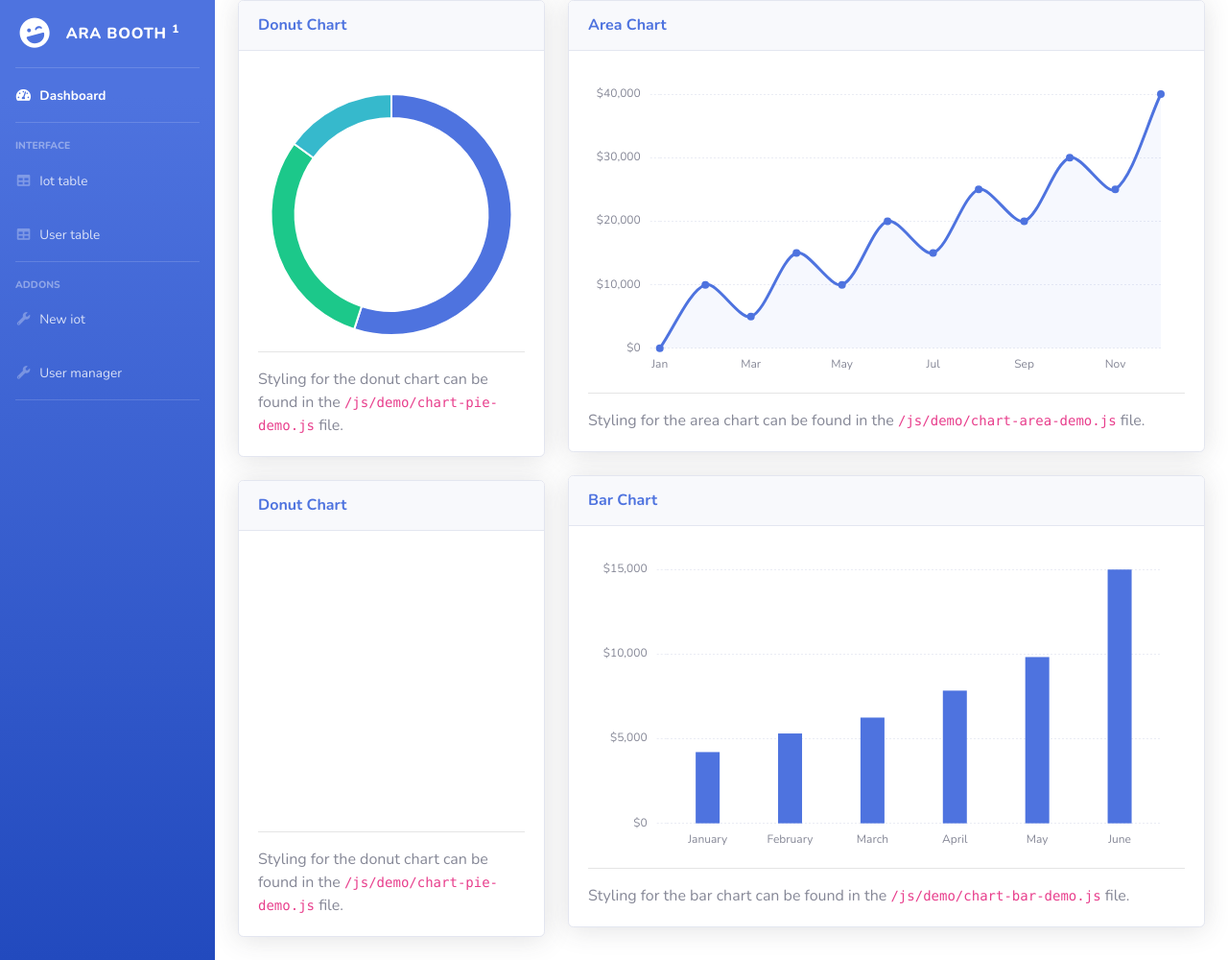
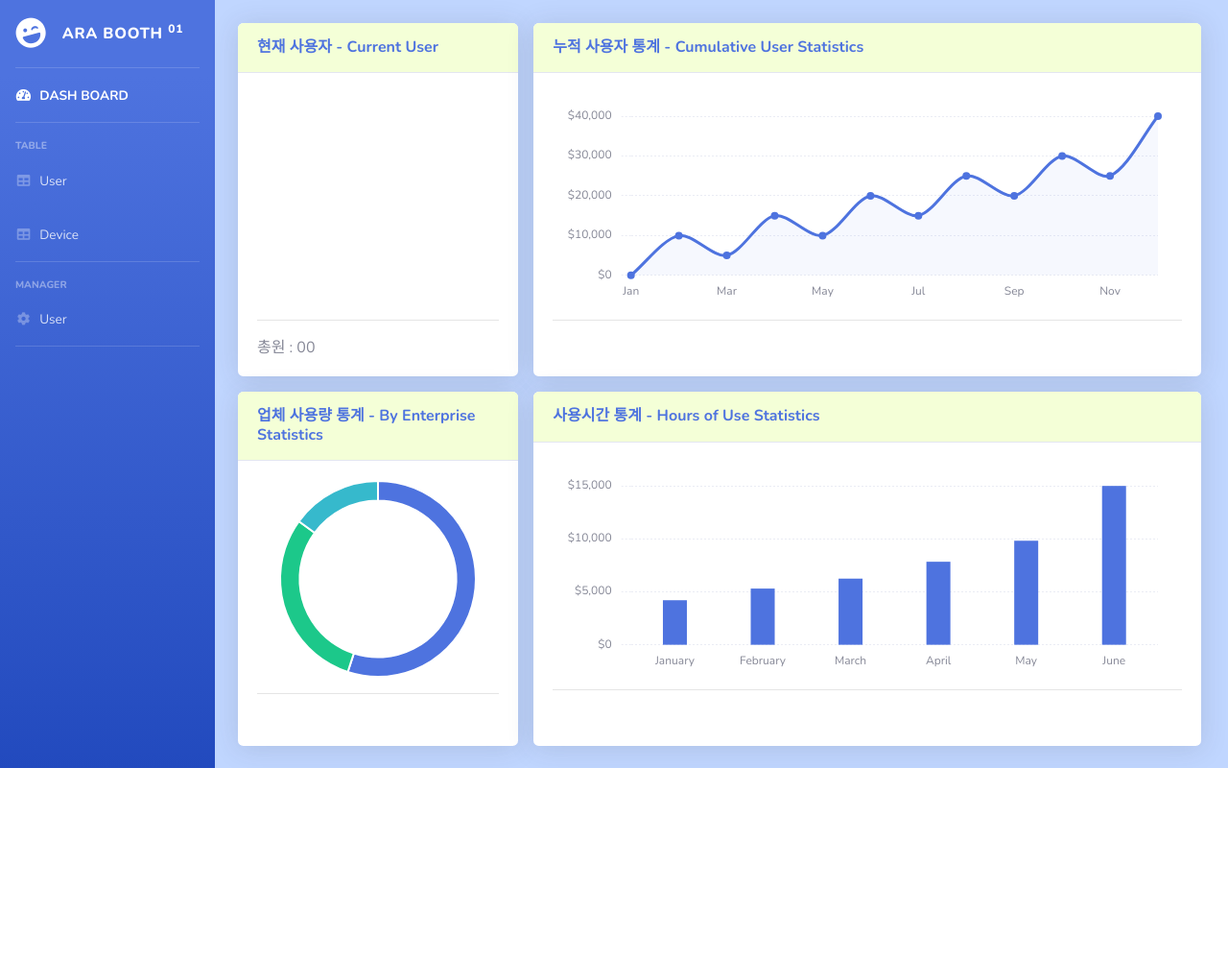
Before and after one commit to jyjin1217/Arabooth, a Flask app: page / in a window 1280 px wide. Shown: the whole page at 96% size. After the commit the page ends 800 px from the top, so only its background shows below. Run offline with Flask 2, Linux system fonts and the light colour scheme; a map, chart or similar area stays blank; some libraries are stand-ins or nearby versions.

Commit message:
layout design

```diff
--- a/app.py
+++ b/app.py
@@ -79,7 +79,7 @@ def user_new():
                 isOk = False;
                 csvResult = "No file to upload";
 
-            # 올바른 파일(csv)인지 걸러내기 to do
+            # 올바른 파일(csv)인지 걸러내기
             if isOk:
                 f = request.files["file"];
                 cType = f.content_type;
--- a/application.py
+++ b/application.py
@@ -79,7 +79,7 @@ def user_new():
                 isOk = False;
                 csvResult = "No file to upload";
 
-            # 올바른 파일(csv)인지 걸러내기 to do
+            # 올바른 파일(csv)인지 걸러내기
             if isOk:
                 f = request.files["file"];
                 cType = f.content_type;
--- /dev/null
+++ b/static/css/custom.css
@@ -0,0 +1,7 @@
+.chartTop {
+    background-color: #f4ffd7;
+}
+.myCardSet {
+    border: none;
+    overflow: hidden;
+}
--- a/templates/base.html
+++ b/templates/base.html
@@ -1,41 +1,39 @@
 <!DOCTYPE html>
 <html>
 <head>
+    <!----------------------Favicon--------------------------->
     <link rel="icon" type="image/png" sizes="16x16"  href="/static/Images/dogi.png">
     <meta name="msapplication-TileColor" content="#ffffff">
     <meta name="theme-color" content="#ffffff">
 
-    <!-- Custom fonts for this template-->
+
+    <!------------------------CSS----------------------------->
+    <!-- Download Template-->
     <link href="{{url_for('static',filename='vendor/fontawesome-free/css/all.min.css')}}" rel="stylesheet">
     <link
         href="https://fonts.googleapis.com/css?family=Nunito:200,200i,300,300i,400,400i,600,600i,700,700i,800,800i,900,900i"
         rel="stylesheet">
-
-    <!-- Custom styles for this template-->
     <link href="{{url_for('static',filename='css/sb-admin-2.min.css')}}" rel="stylesheet">
     <link href="{{url_for('static',filename='vendor/datatables/dataTables.bootstrap4.min.css')}}" rel="stylesheet">
 
-    <!-- Bootstrap core JavaScript-->
+    <!-- Self -->
+    <link href="{{url_for('static',filename='css/custom.css')}}" rel="stylesheet">
+
+
+    <!-------------------------JS----------------------------->
+    <!-- Download Template-->
     <script src="{{url_for('static',filename='vendor/jquery/jquery.min.js')}}"></script>
     <script src="{{url_for('static',filename='vendor/bootstrap/js/bootstrap.bundle.min.js')}}"></script>
-
-    <!-- Core plugin JavaScript-->
     <script src="{{url_for('static',filename='vendor/jquery-easing/jquery.easing.min.js')}}"></script>
-
-    <!-- Custom scripts for all pages-->
     <script src="{{url_for('static',filename='js/sb-admin-2.min.js')}}"></script>
-
-
-
     <script src="{{url_for('static',filename='vendor/datatables/jquery.dataTables.min.js')}}"></script>
     <script src="{{url_for('static',filename='vendor/datatables/dataTables.bootstrap4.min.js')}}"></script>
-
     <script src="{{url_for('static',filename='js/demo/datatables-demo.js')}}"></script>
 
     {% block head %}{% endblock %}
 </head>
 <body>
-    <div id="wrapper">
+    <div id="wrapper" style="background-color: #c0d6ff;">
         <!-- Sidebar -->
         <ul class="navbar-nav bg-gradient-primary sidebar sidebar-dark accordion" id="accordionSidebar">
 
@@ -44,7 +42,7 @@
                 <div class="sidebar-brand-icon rotate-n-15">
                     <i class="fas fa-laugh-wink"></i>
                 </div>
-                <div class="sidebar-brand-text mx-3">ara booth <sup>1</sup></div>
+                <div class="sidebar-brand-text mx-3">ara booth <sup>01</sup></div>
             </a>
 
             <!-- Divider -->
@@ -54,7 +52,7 @@
             <li class="nav-item active">
                 <a class="nav-link" href="/">
                     <i class="fas fa-fw fa-tachometer-alt"></i>
-                    <span>Dashboard</span></a>
+                    <span>DASH BOARD</span></a>
             </li>
 
             <!-- Divider -->
@@ -62,126 +60,37 @@
 
             <!-- Heading -->
             <div class="sidebar-heading">
-                Interface
+                table
             </div>
 
             <li class="nav-item">
                 <a class="nav-link" href="/iot_total">
                     <i class="fas fa-fw fa-table"></i>
-                    <span>Iot table</span></a>
+                    <span>User</span></a>
             </li>
 
             <li class="nav-item">
                 <a class="nav-link" href="/iot_total">
                     <i class="fas fa-fw fa-table"></i>
-                    <span>User table</span></a>
+                    <span>Device</span></a>
             </li>
-
-            <!-- Nav Item - Pages Collapse Menu -->
-            <!-- <li class="nav-item">
-                <a class="nav-link collapsed" href="#" data-toggle="collapse" data-target="#collapseTwo"
-                    aria-expanded="true" aria-controls="collapseTwo">
-                    <i class="fas fa-fw fa-cog"></i>
-                    <span>aaa</span>
-                </a>
-                <div id="collapseTwo" class="collapse" aria-labelledby="headingTwo" data-parent="#accordionSidebar">
-                    <div class="bg-white py-2 collapse-inner rounded">
-                        <h6 class="collapse-header">Custom Components:</h6>
-                        <a class="collapse-item" href="/iot_total">Total</a>
-                        <a class="collapse-item" href="/iot_new">New</a>
-                    </div>
-                </div>
-            </li> -->
-
-            <!-- Nav Item - Utilities Collapse Menu -->
-            <!-- <li class="nav-item">
-                <a class="nav-link collapsed" href="#" data-toggle="collapse" data-target="#collapseUtilities"
-                    aria-expanded="true" aria-controls="collapseUtilities">
-                    <i class="fas fa-fw fa-wrench"></i>
-                    <span>Utilities</span>
-                </a>
-                <div id="collapseUtilities" class="collapse" aria-labelledby="headingUtilities"
-                    data-parent="#accordionSidebar">
-                    <div class="bg-white py-2 collapse-inner rounded">
-                        <h6 class="collapse-header">Custom Utilities:</h6>
-                        <a class="collapse-item" href="utilities-color.html">Colors</a>
-                        <a class="collapse-item" href="utilities-border.html">Borders</a>
-                        <a class="collapse-item" href="utilities-animation.html">Animations</a>
-                        <a class="collapse-item" href="utilities-other.html">Other</a>
-                    </div>
-                </div>
-            </li> -->
 
             <!-- Divider -->
             <hr class="sidebar-divider">
 
             <!-- Heading -->
             <div class="sidebar-heading">
-                Addons
+                Manager
             </div>
-
-
-            <li class="nav-item">
-                <a class="nav-link" href="/iot_new">
-                    <i class="fas fa-fw fa-wrench"></i>
-                    <span>New iot</span></a>
-            </li>
 
             <li class="nav-item">
                 <a class="nav-link" href="/user_new">
-                    <i class="fas fa-fw fa-wrench"></i>
-                    <span>User manager</span></a>
+                    <i class="fas fa-fw fa-cog"></i>
+                    <span>User</span></a>
             </li>
-
-            <!-- Nav Item - Pages Collapse Menu -->
-            <!-- <li class="nav-item">
-                <a class="nav-link collapsed" href="#" data-toggle="collapse" data-target="#collapsePages"
-                    aria-expanded="true" aria-controls="collapsePages">
-                    <i class="fas fa-fw fa-folder"></i>
-                    <span>Pages</span>
-                </a>
-                <div id="collapsePages" class="collapse" aria-labelledby="headingPages" data-parent="#accordionSidebar">
-                    <div class="bg-white py-2 collapse-inner rounded">
-                        <h6 class="collapse-header">Login Screens:</h6>
-                        <a class="collapse-item" href="login.html">Login</a>
-                        <a class="collapse-item" href="register.html">Register</a>
-                        <a class="collapse-item" href="forgot-password.html">Forgot Password</a>
-                        <div class="collapse-divider"></div>
-                        <h6 class="collapse-header">Other Pages:</h6>
-                        <a class="collapse-item" href="404.html">404 Page</a>
-                        <a class="collapse-item" href="blank.html">Blank Page</a>
-                    </div>
-                </div>
-            </li> -->
-
-            <!-- Nav Item - Charts -->
-            <!-- <li class="nav-item">
-                <a class="nav-link" href="charts.html">
-                    <i class="fas fa-fw fa-chart-area"></i>
-                    <span>Charts</span></a>
-            </li> -->
-
-            <!-- Nav Item - Tables -->
-            <!-- <li class="nav-item">
-                <a class="nav-link" href="tables.html">
-                    <i class="fas fa-fw fa-table"></i>
-                    <span>Tables</span></a>
-            </li> -->
 
             <!-- Divider -->
             <hr class="sidebar-divider d-none d-md-block">
-
-            <!-- Sidebar Toggler (Sidebar) -->
-            <!-- <div class="text-center d-none d-md-inline">
-                <button class="rounded-circle border-0" id="sidebarToggle"></button>
-            </div> -->
-
-            <!-- Sidebar Message -->
-            <!-- <div class="sidebar-card">
-                <img class="sidebar-card-illustration mb-2" src="img/undraw_rocket.svg" alt="">
-                <p class="text-center mb-2"><strong>SB Admin Pro</strong> is packed with premium features, components, and more!</p>
-                <a class="btn btn-success btn-sm" href="https://startbootstrap.com/theme/sb-admin-pro">Upgrade to Pro!</a>
-            </div> -->
 
         </ul>
         <!-- End of Sidebar -->
--- a/templates/index.html
+++ b/templates/index.html
@@ -6,83 +6,66 @@
 
 {% block content %}
 <!-- Begin Page Content -->
-<div class="container-fluid">
+<div class="container-fluid" style="max-height: 100vh;">
 
-   <!-- Content Row -->
-   <div class="row">
+    <div style="width: 100%; height: 100vh; padding-top: 1.5rem; padding-bottom: 1.5rem;">
 
-         <!-- Donut Chart -->
-        <div class="col-xl-4 col-lg-5">
-            <div class="card shadow mb-4">
-                <!-- Card Header - Dropdown -->
-                <div class="card-header py-3">
-                    <h6 class="m-0 font-weight-bold text-primary">Donut Chart</h6>
+        <div style="display: grid; grid-template-columns: 29% 69%; grid-template-rows: 49% 49%; width: 100%; height: 100%; column-gap: 1rem; row-gap: 1rem;">
+
+            <div class="card shadow myCardSet">
+                <div class="card-header py-3 chartTop">
+                    <h6 class="m-0 font-weight-bold text-primary">현재 사용자 - Current User</h6>
                 </div>
-                <!-- Card Body -->
                 <div class="card-body">
-                    <div class="chart-pie pt-4">
-                        <canvas id="myPieChart" style="height: 250px;"></canvas>
+                    <div class="chart-area" style="height: 80%; width: 100%;">
+
                     </div>
                     <hr>
-                    Styling for the donut chart can be found in the
-                    <code>/js/demo/chart-pie-demo.js</code> file.
+                    총원 : 00
+
                 </div>
             </div>
 
-            <div class="card shadow mb-4">
-                <!-- Card Header - Dropdown -->
-                <div class="card-header py-3">
-                    <h6 class="m-0 font-weight-bold text-primary">Donut Chart</h6>
+            <div class="card shadow myCardSet">
+                <div class="card-header py-3 chartTop">
+                    <h6 class="m-0 font-weight-bold text-primary">누적 사용자 통계 - Cumulative User Statistics</h6>
                 </div>
-                <!-- Card Body -->
                 <div class="card-body">
-                    <div class="chart-pie pt-4">
-                        <canvas id="myPieChart" style="height: 250px;"></canvas>
+                    <div class="chart-area" style="height: 80%; width: 100%;">
+                        <canvas id="myAreaChart"></canvas>
                     </div>
                     <hr>
-                    Styling for the donut chart can be found in the
-                    <code>/js/demo/chart-pie-demo.js</code> file.
-                </div>
+
                 </div>
             </div>
 
-
-
-        <div class="col-xl-8 col-lg-7">
-
-            <!-- Area Chart -->
-            <div class="card shadow mb-4">
-                <div class="card-header py-3">
-                    <h6 class="m-0 font-weight-bold text-primary">Area Chart</h6>
+            <div class="card shadow myCardSet">
+                <div class="card-header py-3 chartTop">
+                    <h6 class="m-0 font-weight-bold text-primary">업체 사용량 통계 - By Enterprise Statistics</h6>
                 </div>
                 <div class="card-body">
-                    <div class="chart-area">
-                        <canvas id="myAreaChart" style="height: 250px;"></canvas>
+                    <div class="chart-area" style="height: 80%; width: 100%;">
+                        <canvas id="myPieChart"></canvas>
                     </div>
                     <hr>
-                    Styling for the area chart can be found in the
-                    <code>/js/demo/chart-area-demo.js</code> file.
+
                 </div>
             </div>
 
-            <!-- Bar Chart -->
-            <div class="card shadow mb-4">
-                <div class="card-header py-3">
-                    <h6 class="m-0 font-weight-bold text-primary">Bar Chart</h6>
+            <div class="card shadow myCardSet">
+                <div class="card-header py-3 chartTop">
+                    <h6 class="m-0 font-weight-bold text-primary">사용시간 통계 - Hours of Use Statistics</h6>
                 </div>
                 <div class="card-body">
-                    <div class="chart-bar">
-                        <canvas id="myBarChart" style="height: 250px;"></canvas>
+                    <div class="chart-bar" style="height: 80%; width: 100%;">
+                        <canvas id="myBarChart"></canvas>
                     </div>
                     <hr>
-                    Styling for the bar chart can be found in the
-                    <code>/js/demo/chart-bar-demo.js</code> file.
+
                 </div>
             </div>
 
         </div>
-
-
     </div>
 
     <!-- Page level plugins -->
```
Also changed, not shown: templates/iot_total.html (+2 -9 lines), templates/user_new.html (+19 -14 lines). Lines whose indentation alone changed are shown as unchanged.
